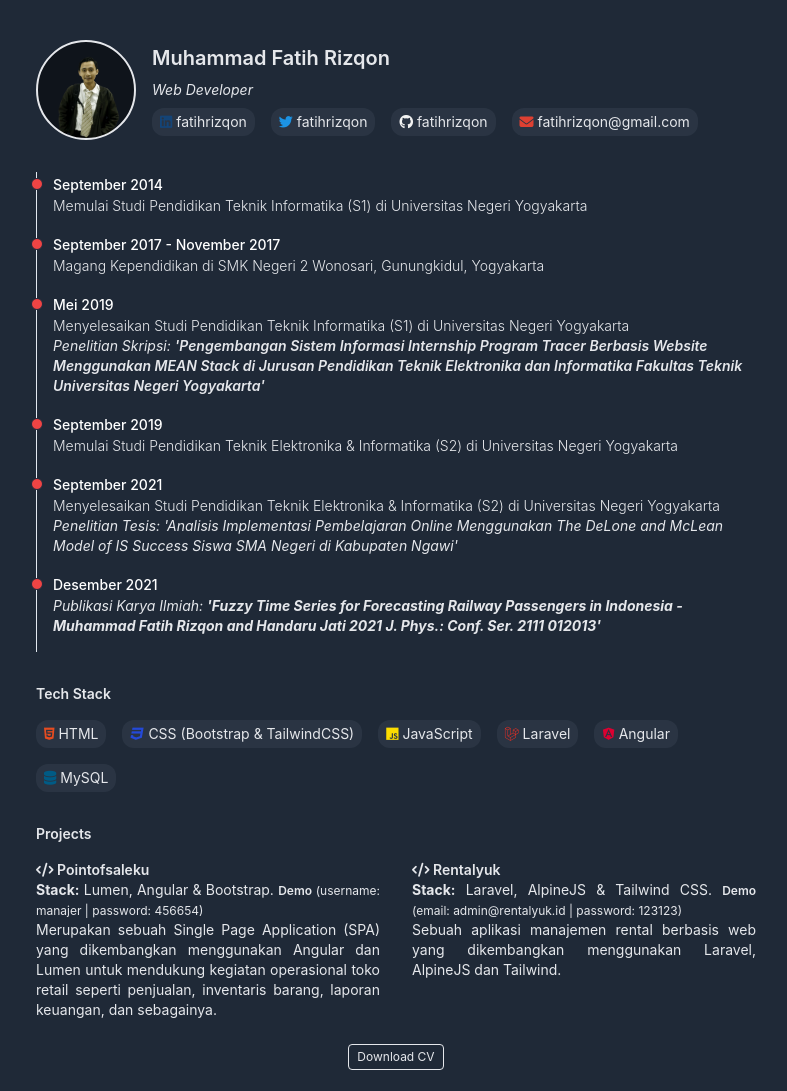
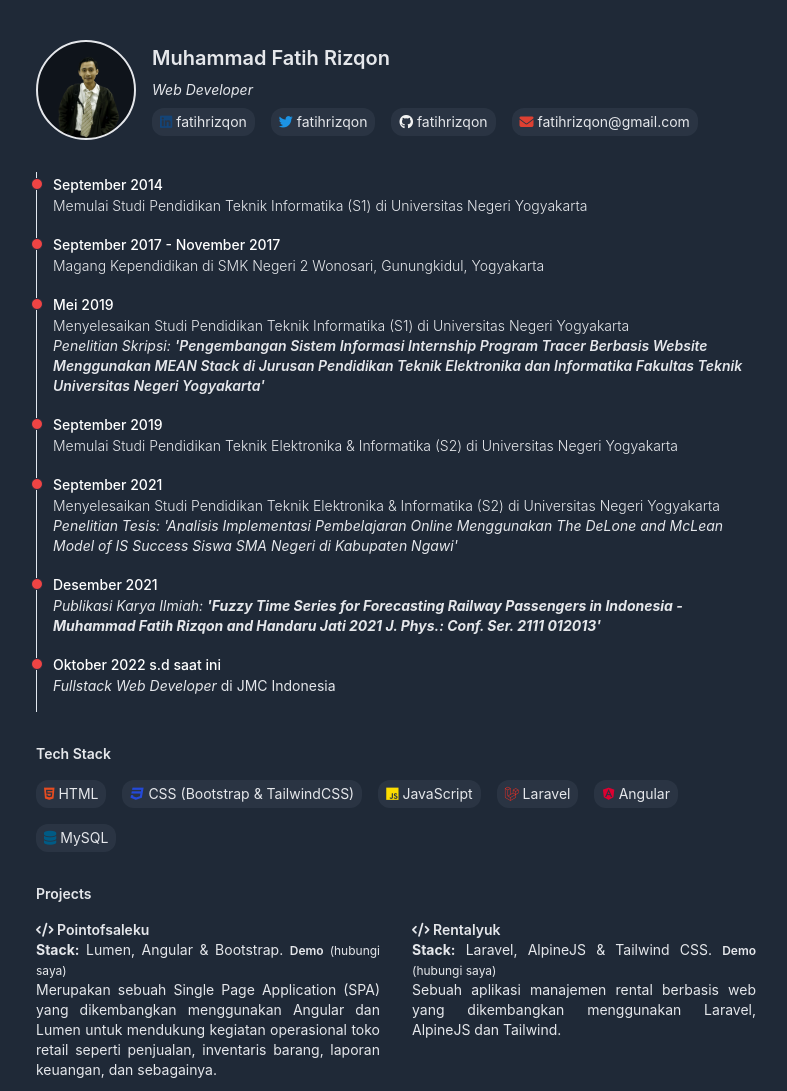
Before and after one commit to fatihrizqon/fatihrizqon.github.io, a website: page index.html in a window 1280 px wide. Shown: the top 1091 px of the page, without its empty margins (244-1031 px from the left). Drawn offline with nearby package versions, Linux system fonts and the light colour scheme.

Commit message:
Update Profile

```diff
--- a/index.html
+++ b/index.html
@@ -150,6 +150,14 @@
                                 Handaru Jati 2021 J. Phys.: Conf. Ser. 2111 012013'</a>
                         </p>
                     </li>
+                    <li class="mb-2 md:mb-4 ml-2 md:ml-4">
+                        <div class="absolute -left-1.5 mt-1.5 h-3 w-3 rounded-full border border-slate-800 bg-red-500">
+                        </div>
+                        <time class="mb-1 text-sm font-medium leading-none text-white">Oktober 2022 s.d saat ini</time>
+                        <p class="text-xs md:text-sm">
+                            <span class="italic">Fullstack Web Developer</span> di JMC Indonesia
+                        </p>
+                    </li>
                 </ol>
             </div>
 
@@ -191,9 +199,8 @@
                             <h1 class="font-semibold"><i class="fa-solid fa-code"></i> Pointofsaleku</h1>
                             <p class="text-justify"> <b>Stack:</b> Lumen, Angular & Bootstrap. <span class="text-xs"><a
                                         class="font-semibold hover:text-gray-400/50 transition-all"
-                                        href="https://pointofsaleku.web.app/">Demo</a>
-                                    (username: manajer
-                                    | password: 456654)</span></p>
+                                        href="#!">Demo</a>
+                                    (hubungi saya)</span></p>
                             <p class="text-xs md:text-sm text-justify">Merupakan sebuah Single Page Application (SPA)
                                 yang dikembangkan menggunakan Angular dan
                                 Lumen untuk mendukung kegiatan
@@ -208,9 +215,8 @@
                                 AlpineJS
                                 & Tailwind CSS. <span class="text-xs"><a
                                         class="font-semibold hover:text-gray-400/50 transition-all"
-                                        href="https://rentalyuk.herokuapp.com/">Demo</a>
-                                    (email:
-                                    admin@rentalyuk.id | password: 123123)</span></p>
+                                        href="#!">Demo</a>
+                                    (hubungi saya)</span></p>
                             <p class="text-xs md:text-sm text-justify">Sebuah aplikasi manajemen rental berbasis web
                                 yang dikembangkan menggunakan Laravel,
                                 AlpineJS dan Tailwind.</p>
```
